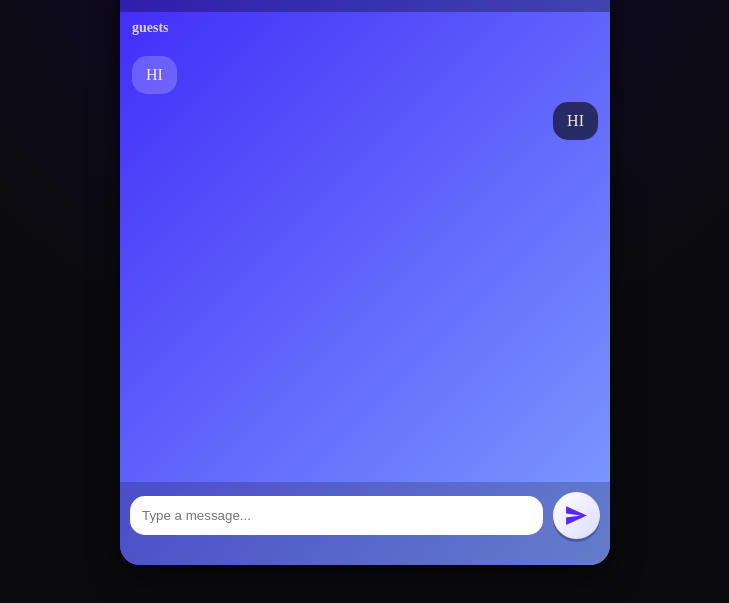
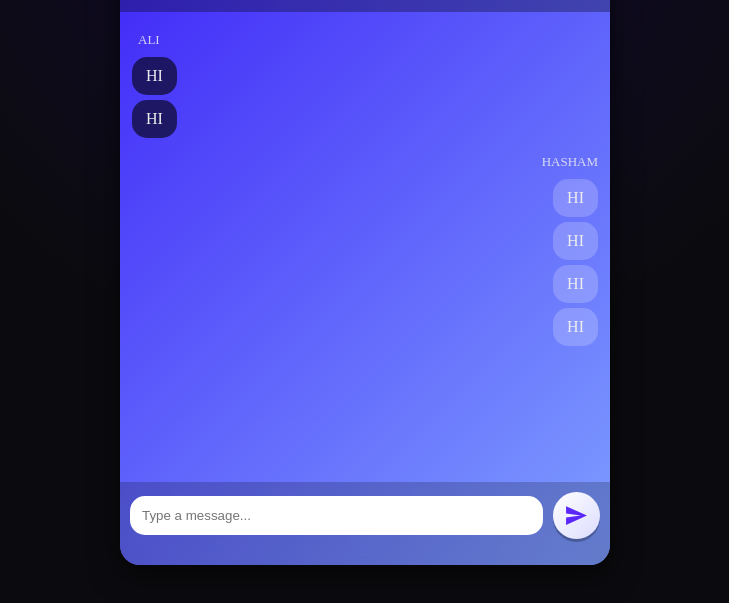
Before and after one commit to AlirezaLT/CHAT-BOX, a plain HTML site: page frontend/HTML/MAIN-CHAT-BOX.html in a window 1280 px wide. Shown: the part 145-748 px from the top of the page, without its empty margins (275-1004 px from the left). Drawn offline with Linux system fonts and the light colour scheme.

Commit message:
username update

```diff
--- a/frontend/CSS/MAIN-CHAT-BOX.css
+++ b/frontend/CSS/MAIN-CHAT-BOX.css
@@ -19,6 +19,17 @@
         opacity: 1;
         transform: translateY(0);
     }
+}
+
+@keyframes slideIn {
+  from {
+    opacity: 0;
+    transform: translateX(30px);
+  }
+  to {
+    opacity: 1;
+    transform: translateX(0);
+  }
 }
 
 @media (max-width: 520px){
@@ -106,18 +117,49 @@ overflow-x: hidden;
     background: rgba(255, 255, 255, 0.15);
     padding: 10px 14px;
     border-radius: 15px;
-    max-width: 60%;
     color: #eee;
+    display: inline-block;
+    max-width: 100%;
+    width: fit-content;
+    word-wrap: break-word;
+    margin-top: 5px;
 }
 
-.RECEIVED{
-    align-self:flex-start;
+.chat-message{
+    display: flex;
+    flex-direction: column;
+    max-width: 60%;
+    align-items: flex-start;
+    margin-top: 8px;
+}
+
+.chat-message.RECEIVED{
+    align-self: flex-start;
+    align-items: flex-start;
+}
+
+
+.chat-message.SENT{
+    align-self: flex-end;
+    align-items: flex-end;
+}
+
+.chat-message.RECEIVED .CHAT{
+    background: rgba(0, 0, 0, 0.60);
+    backdrop-filter: blur(6px);
+}
+
+.chat-message.SENT .CHAT{
     background: rgba(255, 255, 255, 0.2);
 }
 
-.SENT{
-    align-self: flex-end;
-    background: rgba(0, 0, 0,0.60);
+.sender.namem{
+    font-size: 13px;
+    opacity: 0.85;
+    margin-bottom: 4px;
+    padding-left: 6px;
+    width: fit-content;
+    max-width: 100%;
 }
 
 footer{
@@ -178,16 +220,6 @@ transition: transform 0.25s ease,box-shadow 0.25s ease, background 0.25s ease;
     transition: transform 0.25s ease, filter 0.25s ease;
 }
 
-.user-info{
-    padding: 8px 12px;
-    font-size: 14px;
-    opacity: 0.85;
-}
-
-.user-name{
-    font-weight: 600;
-}
-
 /* Notification styles */
 #notification-container {
   position: fixed;
@@ -228,14 +260,3 @@ transition: transform 0.25s ease,box-shadow 0.25s ease, background 0.25s ease;
 .notification.info {
   background-color: #3498db;
 }
-
-@keyframes slideIn {
-  from {
-    opacity: 0;
-    transform: translateX(30px);
-  }
-  to {
-    opacity: 1;
-    transform: translateX(0);
-  }
-}
--- a/frontend/HTML/MAIN-CHAT-BOX.html
+++ b/frontend/HTML/MAIN-CHAT-BOX.html
@@ -15,13 +15,20 @@
                  <h2 style="margin: 0; padding-top: 10px;">CHAT-BOX</h2>
                 </header>
 
-                <div class="user-info">
-                    <span class="user-name">guests</span>
-                </div>
+                <div class="chat-display">
+                    <div class="chat-message RECEIVED">
+                        <span class="sender namem ">ALI</span>
+                        <div class="CHAT">HI</div>
+                        <div class="CHAT">HI</div>
+                    </div>
 
-                <div class="chat-display">
-                    <div class="CHAT RECEIVED">HI</div>
-                    <div class="CHAT SENT">HI</div>
+                    <div class="chat-message SENT">
+                        <span class="sender namem">HASHAM</span>
+                        <div class="CHAT">HI</div>
+                        <div class="CHAT">HI</div>
+                        <div class="CHAT">HI</div>
+                        <div class="CHAT">HI</div>
+                    </div>
                 </div>
 
                 <footer>
```
